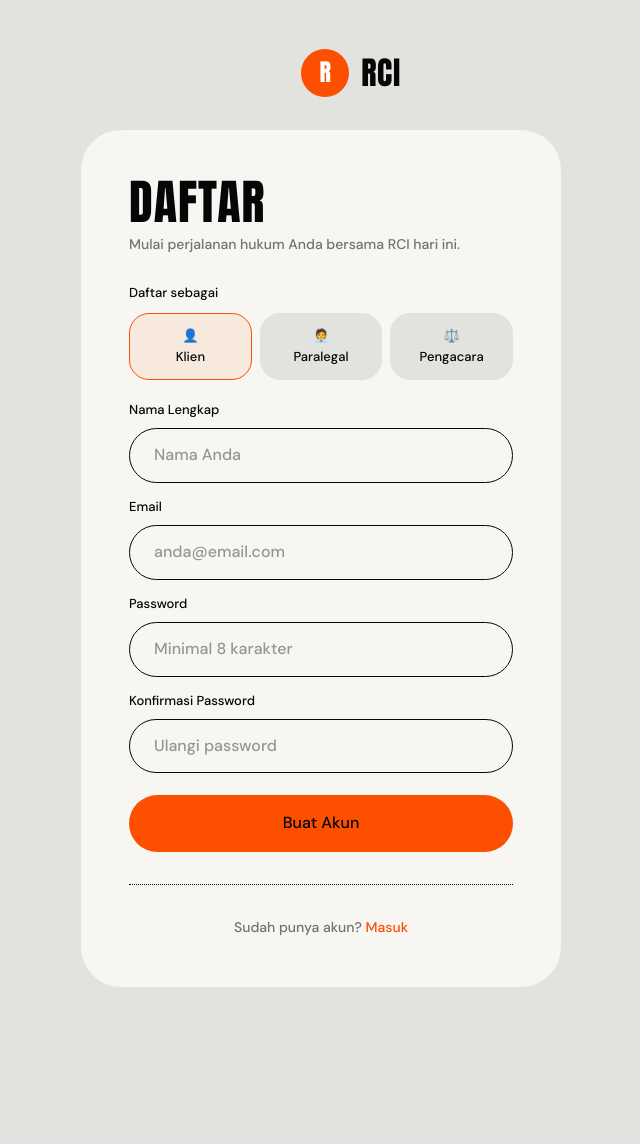
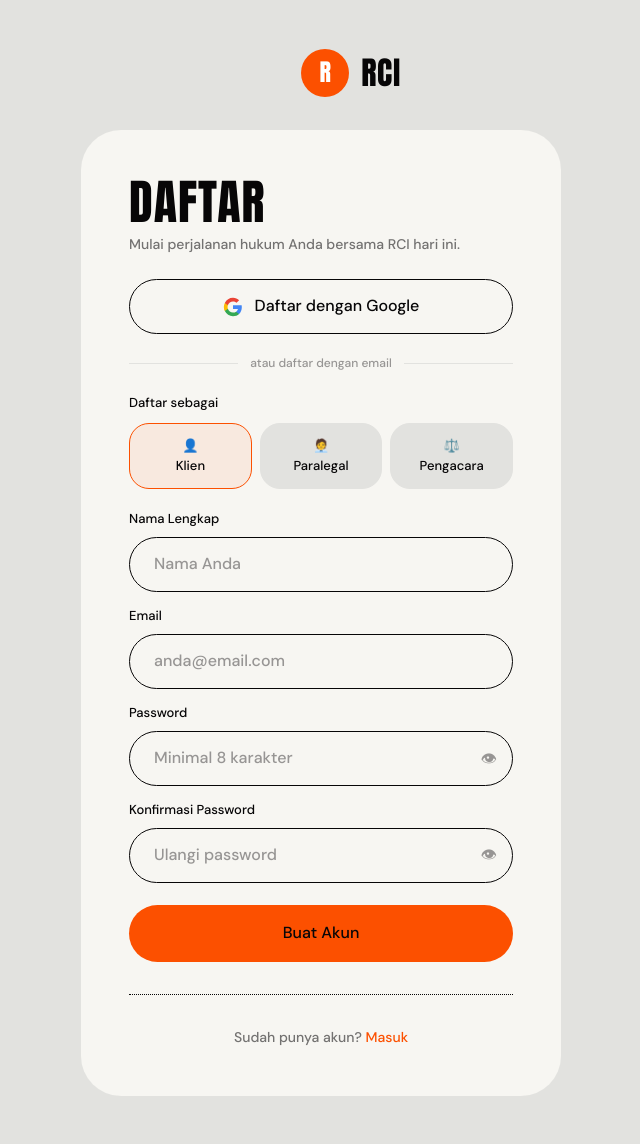
Before and after one commit to Aditstr/Rci-App-API, a Laravel app: page /register in a window 1280 px wide. Shown: the whole page, without its empty margins (289-929 px from the left). Before the commit the page ends 987 px from the top, so only its background shows below. Run offline with Laravel 12, Linux system fonts and the light colour scheme; parts of the project's set-up code (start-up, migrations or seed data) failed here and were passed over.

Commit message:
Register: add Google sign-up button, remove KTP field (moved to profile dashboard)

```diff
--- a/resources/views/auth/register.blade.php
+++ b/resources/views/auth/register.blade.php
@@ -19,7 +19,20 @@
 
         <div class="auth-card">
             <h1 class="font-display text-heading-lg" style="margin-bottom:8px;">DAFTAR</h1>
-            <p style="color:rgba(7,6,7,0.55); font-size:14px; margin-bottom:28px;">Mulai perjalanan hukum Anda bersama RCI hari ini.</p>
+            <p style="color:rgba(7,6,7,0.55); font-size:14px; margin-bottom:24px;">Mulai perjalanan hukum Anda bersama RCI hari ini.</p>
+
+            <!-- Google Sign Up -->
+            <a href="/api/v1/auth/google" class="btn-secondary" style="width:100%; display:flex; justify-content:center; align-items:center; gap:12px; margin-bottom:20px; padding:14px;">
+                <svg width="20" height="20" viewBox="0 0 24 24"><path fill="#4285f4" d="M22.56 12.25c0-.78-.07-1.53-.2-2.25H12v4.26h5.92c-.26 1.37-1.04 2.53-2.21 3.31v2.77h3.57c2.08-1.92 3.28-4.74 3.28-8.09z"/><path fill="#34a853" d="M12 23c2.97 0 5.46-.98 7.28-2.66l-3.57-2.77c-.98.66-2.23 1.06-3.71 1.06-2.86 0-5.29-1.93-6.16-4.53H2.18v2.84C3.99 20.53 7.7 23 12 23z"/><path fill="#fbbc05" d="M5.84 14.09c-.22-.66-.35-1.36-.35-2.09s.13-1.43.35-2.09V7.07H2.18C1.43 8.55 1 10.22 1 12s.43 3.45 1.18 4.93l2.85-2.22.81-.62z"/><path fill="#ea4335" d="M12 5.38c1.62 0 3.06.56 4.21 1.64l3.15-3.15C17.45 2.09 14.97 1 12 1 7.7 1 3.99 3.47 2.18 7.07l3.66 2.84c.87-2.6 3.3-4.53 6.16-4.53z"/></svg>
+                Daftar dengan Google
+            </a>
+
+            <!-- Divider -->
+            <div style="display:flex; align-items:center; gap:12px; margin-bottom:20px;">
+                <div style="flex:1; height:1.5px; background:var(--color-pumice);"></div>
+                <span style="font-size:12px; color:rgba(7,6,7,0.4); white-space:nowrap;">atau daftar dengan email</span>
+                <div style="flex:1; height:1.5px; background:var(--color-pumice);"></div>
+            </div>
 
             <div id="reg-error" style="display:none; background:rgba(252,80,0,0.1); border:1.5px solid var(--color-ember); border-radius:var(--radius-medium); padding:12px 16px; margin-bottom:16px; font-size:14px; color:var(--color-ember);"></div>
             <div id="reg-success" style="display:none; background:rgba(82,74,233,0.1); border:1.5px solid var(--color-plasma-violet); border-radius:var(--radius-medium); padding:12px 16px; margin-bottom:16px; font-size:14px; color:var(--color-plasma-violet);"></div>
@@ -28,17 +41,25 @@
             <div style="margin-bottom:20px;">
                 <label style="font-size:13px; font-weight:500; display:block; margin-bottom:10px;">Daftar sebagai</label>
                 <div style="display:grid; grid-template-columns:repeat(3,1fr); gap:8px;" id="role-picker">
-                    <button type="button" onclick="pickRole('client', this)" class="role-btn active" data-role="client" style="padding:12px 8px; border-radius:var(--radius-medium); border:1.5px solid var(--color-ember); background:rgba(252,80,0,0.08); cursor:pointer; font-family:var(--font-dm-sans); font-weight:500; font-size:13px; text-align:center; transition:all 0.15s;">
+                    <button type="button" onclick="pickRole('client', this)" class="role-btn active" data-role="client"
+                        style="padding:12px 8px; border-radius:var(--radius-medium); border:1.5px solid var(--color-ember); background:rgba(252,80,0,0.08); cursor:pointer; font-family:var(--font-dm-sans); font-weight:500; font-size:13px; text-align:center; transition:all 0.15s;">
                         👤<br>Klien
                     </button>
-                    <button type="button" onclick="pickRole('paralegal', this)" class="role-btn" data-role="paralegal" style="padding:12px 8px; border-radius:var(--radius-medium); border:1.5px solid var(--color-pumice); background:var(--color-pumice); cursor:pointer; font-family:var(--font-dm-sans); font-weight:500; font-size:13px; text-align:center; transition:all 0.15s;">
+                    <button type="button" onclick="pickRole('paralegal', this)" class="role-btn" data-role="paralegal"
+                        style="padding:12px 8px; border-radius:var(--radius-medium); border:1.5px solid var(--color-pumice); background:var(--color-pumice); cursor:pointer; font-family:var(--font-dm-sans); font-weight:500; font-size:13px; text-align:center; transition:all 0.15s;">
                         🧑‍💼<br>Paralegal
                     </button>
-                    <button type="button" onclick="pickRole('lawyer', this)" class="role-btn" data-role="lawyer" style="padding:12px 8px; border-radius:var(--radius-medium); border:1.5px solid var(--color-pumice); background:var(--color-pumice); cursor:pointer; font-family:var(--font-dm-sans); font-weight:500; font-size:13px; text-align:center; transition:all 0.15s;">
+                    <button type="button" onclick="pickRole('lawyer', this)" class="role-btn" data-role="lawyer"
+                        style="padding:12px 8px; border-radius:var(--radius-medium); border:1.5px solid var(--color-pumice); background:var(--color-pumice); cursor:pointer; font-family:var(--font-dm-sans); font-weight:500; font-size:13px; text-align:center; transition:all 0.15s;">
                         ⚖️<br>Pengacara
                     </button>
                 </div>
                 <input type="hidden" id="reg-role" value="client">
+            </div>
+
+            <!-- Expert notice (no KTP field — upload after login) -->
+            <div id="expert-notice" style="display:none; background:rgba(82,74,233,0.07); border:1.5px solid rgba(82,74,233,0.2); border-radius:var(--radius-medium); padding:12px 16px; margin-bottom:16px; font-size:13px; color:rgba(7,6,7,0.6); line-height:1.6;">
+                💼 <strong style="color:var(--color-plasma-violet);">Akun Expert</strong> — Setelah mendaftar, Anda akan diminta melengkapi dokumen verifikasi (KTP, Ijazah, dll) melalui dashboard.
             </div>
 
             <form id="reg-form" style="display:flex; flex-direction:column; gap:14px;">
@@ -52,20 +73,16 @@
                 </div>
                 <div>
                     <label style="font-size:13px; font-weight:500; display:block; margin-bottom:8px;">Password</label>
-                    <input type="password" id="reg-password" class="input-field" placeholder="Minimal 8 karakter" required>
+                    <div style="position:relative;">
+                        <input type="password" id="reg-password" class="input-field" placeholder="Minimal 8 karakter" required style="padding-right:48px;">
+                        <button type="button" onclick="togglePwd('reg-password')" style="position:absolute;right:16px;top:50%;transform:translateY(-50%);background:none;border:none;cursor:pointer;color:rgba(7,6,7,0.4);">👁</button>
+                    </div>
                 </div>
                 <div>
                     <label style="font-size:13px; font-weight:500; display:block; margin-bottom:8px;">Konfirmasi Password</label>
-                    <input type="password" id="reg-password2" class="input-field" placeholder="Ulangi password" required>
-                </div>
-
-                <!-- Expert fields -->
-                <div id="expert-fields" style="display:none; flex-direction:column; gap:14px;">
-                    <hr class="dotted-divider-h" style="margin:4px 0;">
-                    <p style="font-size:13px; color:rgba(7,6,7,0.5);">Dokumen verifikasi akan diminta setelah pendaftaran.</p>
-                    <div>
-                        <label style="font-size:13px; font-weight:500; display:block; margin-bottom:8px;">No. KTP</label>
-                        <input type="text" id="reg-ktp" class="input-field" placeholder="16 digit NIK">
+                    <div style="position:relative;">
+                        <input type="password" id="reg-password2" class="input-field" placeholder="Ulangi password" required style="padding-right:48px;">
+                        <button type="button" onclick="togglePwd('reg-password2')" style="position:absolute;right:16px;top:50%;transform:translateY(-50%);background:none;border:none;cursor:pointer;color:rgba(7,6,7,0.4);">👁</button>
                     </div>
                 </div>
 
@@ -82,9 +99,13 @@
     </div>
 </div>
 
-
 <script>
 let selectedRole = 'client';
+
+function togglePwd(id) {
+    const input = document.getElementById(id);
+    input.type = input.type === 'password' ? 'text' : 'password';
+}
 
 function pickRole(role, btn) {
     selectedRole = role;
@@ -95,22 +116,29 @@ function pickRole(role, btn) {
     });
     btn.style.border = '1.5px solid var(--color-ember)';
     btn.style.background = 'rgba(252,80,0,0.08)';
-    const expFields = document.getElementById('expert-fields');
-    expFields.style.display = (role !== 'client') ? 'flex' : 'none';
+
+    // Show/hide expert notice (no KTP field)
+    const notice = document.getElementById('expert-notice');
+    notice.style.display = (role !== 'client') ? 'block' : 'none';
 }
 
 document.getElementById('reg-form').addEventListener('submit', async function(e) {
     e.preventDefault();
     const btn = document.getElementById('reg-btn');
     const errBox = document.getElementById('reg-error');
-    const okBox = document.getElementById('reg-success');
+    const okBox  = document.getElementById('reg-success');
     errBox.style.display = 'none';
-    okBox.style.display = 'none';
+    okBox.style.display  = 'none';
 
-    const pwd = document.getElementById('reg-password').value;
+    const pwd  = document.getElementById('reg-password').value;
     const pwd2 = document.getElementById('reg-password2').value;
     if (pwd !== pwd2) {
         errBox.textContent = 'Password tidak cocok.';
+        errBox.style.display = 'block';
+        return;
+    }
+    if (pwd.length < 8) {
+        errBox.textContent = 'Password minimal 8 karakter.';
         errBox.style.display = 'block';
         return;
     }
@@ -119,15 +147,12 @@ document.getElementById('reg-form').addEventListener('submit', async function(e)
     btn.disabled = true;
 
     const body = {
-        name: document.getElementById('reg-name').value,
-        email: document.getElementById('reg-email').value,
-        password: pwd,
+        name:                  document.getElementById('reg-name').value.trim(),
+        email:                 document.getElementById('reg-email').value.trim(),
+        password:              pwd,
         password_confirmation: pwd2,
-        role: selectedRole,
+        role:                  selectedRole,
     };
-    if (selectedRole !== 'client') {
-        body.nik = document.getElementById('reg-ktp').value;
-    }
 
     try {
         const res = await fetch('/api/v1/auth/register', {
@@ -137,12 +162,14 @@ document.getElementById('reg-form').addEventListener('submit', async function(e)
         });
         const data = await res.json();
         if (!res.ok) {
-            const msgs = data.errors ? Object.values(data.errors).flat().join(' ') : (data.message || 'Gagal mendaftar');
+            const msgs = data.errors
+                ? Object.values(data.errors).flat().join(' ')
+                : (data.message || 'Gagal mendaftar');
             throw new Error(msgs);
         }
-        okBox.textContent = 'Akun berhasil dibuat! Cek email Anda untuk verifikasi.';
+        okBox.textContent = '✓ Akun berhasil dibuat! Cek email Anda untuk verifikasi, lalu masuk.';
         okBox.style.display = 'block';
-        setTimeout(() => window.location.href = '/login', 2500);
+        setTimeout(() => window.location.href = '/login', 2800);
     } catch(err) {
         errBox.textContent = err.message;
         errBox.style.display = 'block';
```
